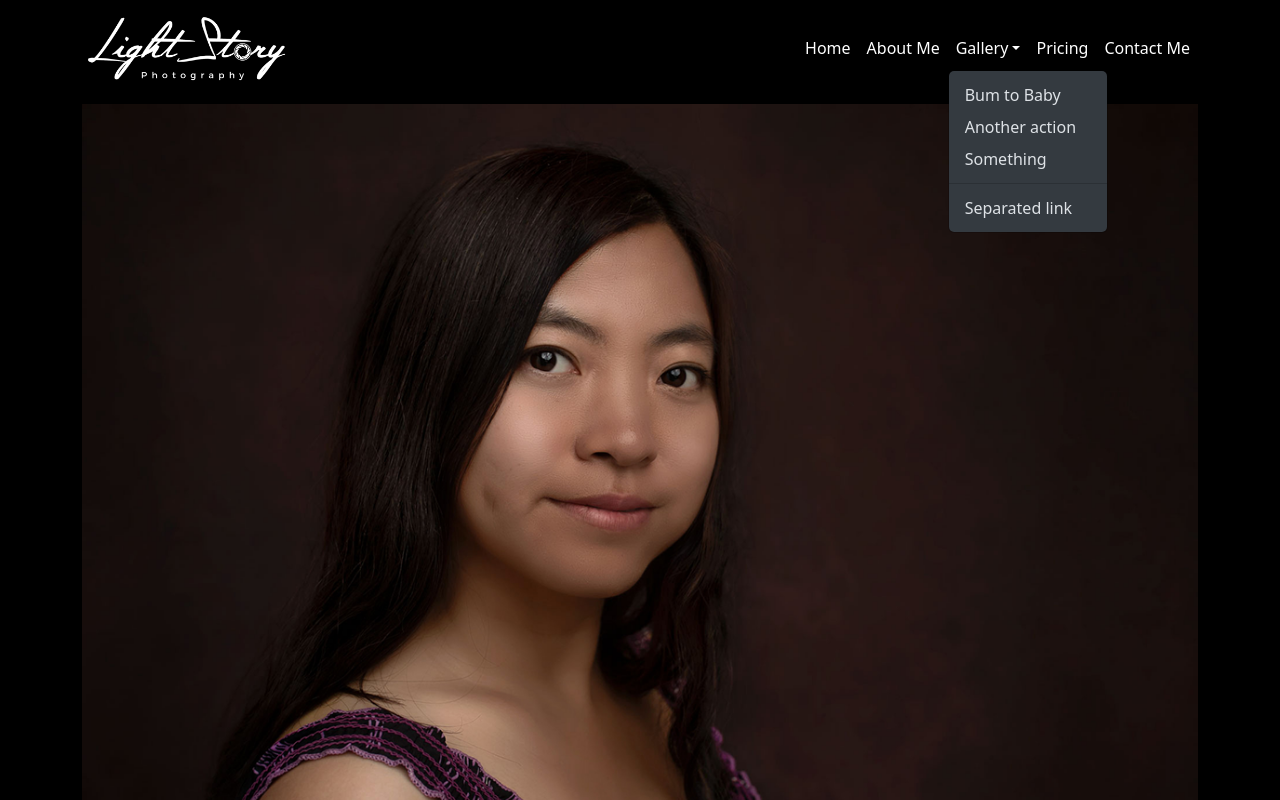
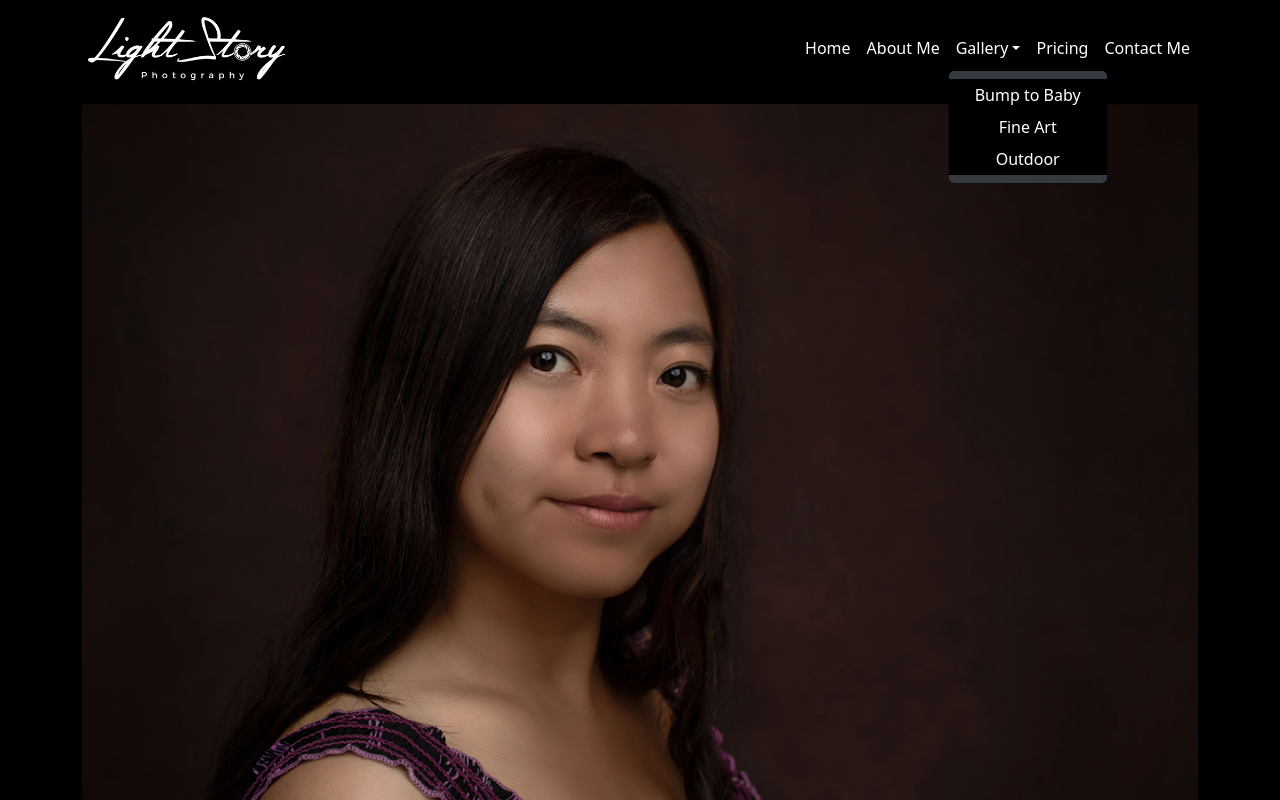
Before and after one commit to huifang719/lightstory, a React (Create React App) app: page /about in a window 1280 px wide. Both pictures are taken after a click on the button "Gallery". Shown: the top 800 px of the page. Built offline with nearby package versions, Linux system fonts and the light colour scheme.

Commit message:
navbar update

```diff
--- a/package.json
+++ b/package.json
@@ -8,6 +8,7 @@
     "@testing-library/user-event": "^13.5.0",
     "bootstrap": "^5.2.3",
     "framer-motion": "^8.4.6",
+    "node-sass": "^7.0.3",
     "react": "^18.2.0",
     "react-bootstrap": "^2.7.0",
     "react-dom": "^18.2.0",
--- a/src/App.css
+++ b/src/App.css
@@ -15,6 +15,21 @@
 
 .navbar .navbar-nav .nav-link {
   color: #ffffff;
+}
+
+#newhover {
+  background-color: #000000;
+  color: #ffffff;
+  text-align: center;
+}
+
+.custom {
+  background-color:#000000 !important;
+  padding: 0;
+  margin: 0;
+}
+#newhover:hover {
+  color:  #fca311;;
 }
 
 .welcome {
--- a/src/components/inc/MainNav.js
+++ b/src/components/inc/MainNav.js
@@ -16,16 +16,10 @@ const MainNav = () => {
           <Nav collapseOnSelect className="me-auto justify-content-end" style={{ width: '100%' }}>
             <Nav.Link onClick={() => setExpanded(false)} as={Link} to="/"> Home</Nav.Link>
             <Nav.Link onClick={() => setExpanded(false)} as={Link} to="../about"> About Me</Nav.Link>
-            <NavDropdown onClick={() => setExpanded(false)} title="Gallery" id="basic-nav-dropdown" menuVariant="dark">
-              <NavDropdown.Item onClick={() => setExpanded(false)} href="#action/3.1">Bum to Baby</NavDropdown.Item>
-              <NavDropdown.Item onClick={() => setExpanded(false)} href="#action/3.2">
-                Another action
-              </NavDropdown.Item>
-              <NavDropdown.Item onClick={() => setExpanded(false)} href="#action/3.3">Something</NavDropdown.Item>
-              <NavDropdown.Divider />
-              <NavDropdown.Item href="#action/3.4">
-                Separated link
-              </NavDropdown.Item>
+            <NavDropdown title="Gallery" id="basic-nav-dropdown" menuVariant="dark">
+              <NavDropdown.Item align="center" id="newhover" onClick={() => setExpanded(false)} as={Link} to="/">Bump to Baby</NavDropdown.Item>
+              <NavDropdown.Item align="center" id="newhover" onClick={() => setExpanded(false)} as={Link} to="/">Fine Art</NavDropdown.Item>
+              <NavDropdown.Item id="newhover" onClick={() => setExpanded(false)} as={Link} to="/">Outdoor</NavDropdown.Item>
             </NavDropdown>
             <Nav.Link onClick={() => setExpanded(false)} as={Link} to="../pricing"> Pricing</Nav.Link>
             <Nav.Link onClick={() => setExpanded(false)} as={Link} to="../contact"> Contact Me</Nav.Link>
--- /dev/null
+++ b/src/custom.sass
@@ -0,0 +1,2 @@
+$menuVariant-bg: #000000;
+@import '~bootstrap/scss/bootstrap.scss';
--- a/src/index.js
+++ b/src/index.js
@@ -4,6 +4,7 @@ import { BrowserRouter } from 'react-router-dom';
 import App from './App';
 import '../node_modules/react-bootstrap/dist/react-bootstrap';
 import '../node_modules/bootstrap/dist/css/bootstrap.css';
+import './custom.sass';
 import reportWebVitals from './reportWebVitals';
 
 const root = ReactDOM.createRoot(document.getElementById('root'));
```
Also changed, not shown: 1 other file (tests, documents, lock files or other folders).
